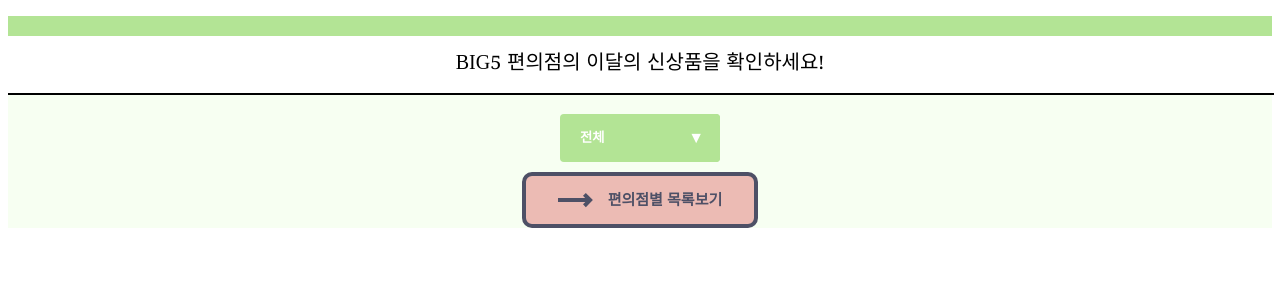
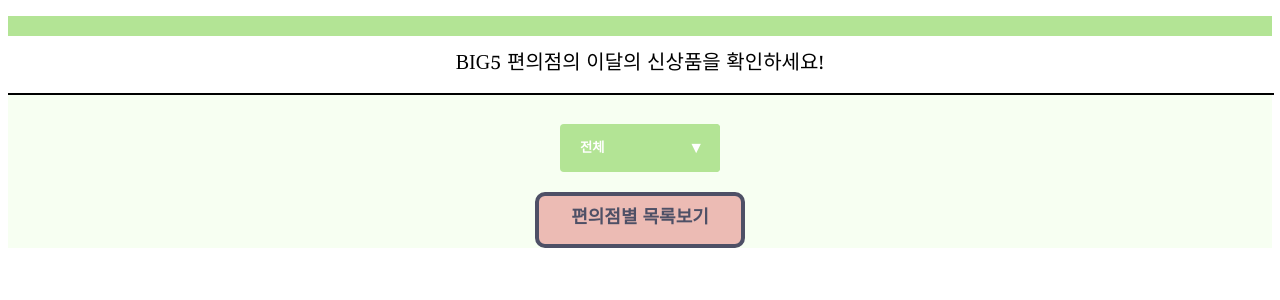
Before and after one commit to jaethewiederholen/OSPteam10, a PHP site: page /newproduct_view.php in a window 1280 px wide. Shown: the part 89-389 px from the top of the page. Run offline with PHP 8.4, Linux system fonts and the light colour scheme; data that the repository does not hold is empty.

Commit message:
Update newproduct_view.php

```diff
--- a/newproduct_view.php
+++ b/newproduct_view.php
@@ -5,13 +5,13 @@
 
 <?php include 'config.php'?> <!--config.php 삽입-->
 <style>
-/*.select{
+.select{
 width: 90%;
 margin: 10px auto;
 display: flex;
 align-items: center;
 justify-content: center;
-}*/
+}
 .searchform{
 margin: 10px auto;
 display: flex;
@@ -55,7 +55,6 @@ width: 30%;
   overflow: hidden;
   border-radius: .25em;
 }
-/*
 .sort {
   position: relative;
   display: flex;
@@ -66,7 +65,6 @@ width: 30%;
   overflow: hidden;
   border-radius: .25em;
 }
-*/
 .form-control {
   flex: 1;
   padding: 0 1.5em;
@@ -128,132 +126,21 @@ width: 30%;
 {
     color: #ffffff;
 }
-
-.write {
+	.Btn{
+    font-family: Noto Serif Telugu;
     border-radius:10px;
     border: 4px solid #4E5066;
     background-color: #ecbbb4;
     color: #4E5066;
     display: inline-block;
-    font-size: 15px;
+    font-size: 18px;
     font-weight: bold;
     line-height: 24px;
     margin: auto;
-    padding: 12px 32px 12px 82px;
+    padding: 12px 32px 12px 32px;
     position: relative;
     text-decoration: none;
-}
-
-.write .label,
-.write .icon-arrow {
-    backface-visibility: hidden;
-    transform: translateZ(0);
-    perspective: 1000;
-}
-
-.write .label {
-    display: inline-block;
-    transition: transform .5s cubic-bezier(0.86, 0, 0.07, 1);
-}
-
-.write .icon-arrow {
-    fill: #4E5066;
-    height: 15px;
-    top: 17px;
-    transition: transform .5s cubic-bezier(0.86, 0, 0.07, 1), opacity .4s cubic-bezier(0.86, 0, 0.07, 1);
-    width: 35px;
-}
-
-.write .icon-arrow.before {
-    left: 32px;
-    margin-right: 15px;
-    position: absolute;
-    transform-origin: left center;
-}
-
-.write .icon-arrow.after {
-    margin-left: 15px;
-    opacity: 0;
-    position: absolute;
-    right: 32px;
-    transform: translateX(75%) scaleX(0.1);
-    transform-origin: right center;
-}
-
-.write:hover .label {
-    transform: translateX(-52px);
-}
-
-.write:hover .icon-arrow.before {
-    opacity: 0;
-    transform: translateX(-75%) scaleX(0.1);
-}
-
-.write:hover .icon-arrow.after {
-    opacity: 1;
-    transform: translateX(0) scaleX(1);
-}
-
-.write:active {
-    border-color: #e7615a;
-    color: #e7615a;
-}
-
-.write:active .icon-arrow {
-    fill: #e7615a;
-}
-
-.si{
-font-family: Noto Serif Telugu;
-font-size: 20px;
-margin-top: -0.5%;
-text-align: right;
-}
-.na{
-font-family: Noto Serif Telugu;
-font-size: 25px;
-margin-top: -0.5%;
-text-align: center;
-}
-.desc{
-font-family: Noto Serif Telugu;
-font-size: 20px;
-margin-top: -0.5%;
-text-align: center;
-}
-.ma{
-background: #F7FFF2;
-}
-.tinyba{
-border: 1px solid #000000;
-margin-bottom: 1.5%;
-margin-top: -0.5%;
-width: 100%;
-}
-.outnpbox{
-width: 100%;
-margin-top: 3%;
-}
-.nppyeon{
-padding-bottom: 3px;
-padding-left: 3px;
-font-family: Noto Serif Telugu;
-font-weight: bold;
-font-size: 25px;
-color: #000000;
-}
-.npbox{
-background: rgba(234,175,175,0.25);
-}
-.leftnp{
-width: 15%;
-}
-
-<!DOCTYPE html>
-<html lang="ko">
-
-<?php include 'config.php'?> <!--config.php 삽입-->
-<style>
+	}
 
 .si{
 font-family: Noto Serif Telugu;
@@ -532,25 +419,9 @@ text-decoration:none
   </select>
 </div></div>
 
-  <div class = text align="center">
-  <button type=submit value="" class="write">
-      <svg class="icon-arrow before">
-          <use xlink:href="#arrow"></use>
-      </svg>
-      <div class="label" style="background-color:transparent; border:0px transparent solid;">편의점별 목록보기</div>
-      <svg class="icon-arrow after">
-          <use xlink:href="#arrow"></use>
-      </svg>
-  </button>
+<div class text align="center">
+<button type=submit" class="Btn">편의점별 목록보기</button>
 </div>
-  <svg style="display: none;">
-    <defs>
-      <symbol id="arrow" viewBox="0 0 35 15">
-        <title>Arrow</title>
-        <path d="M27.172 5L25 2.828 27.828 0 34.9 7.071l-7.07 7.071L25 11.314 27.314 9H0V5h27.172z "/>
-      </symbol>
-    </defs>
-  </svg>
 
 </form>
 <?php
```
